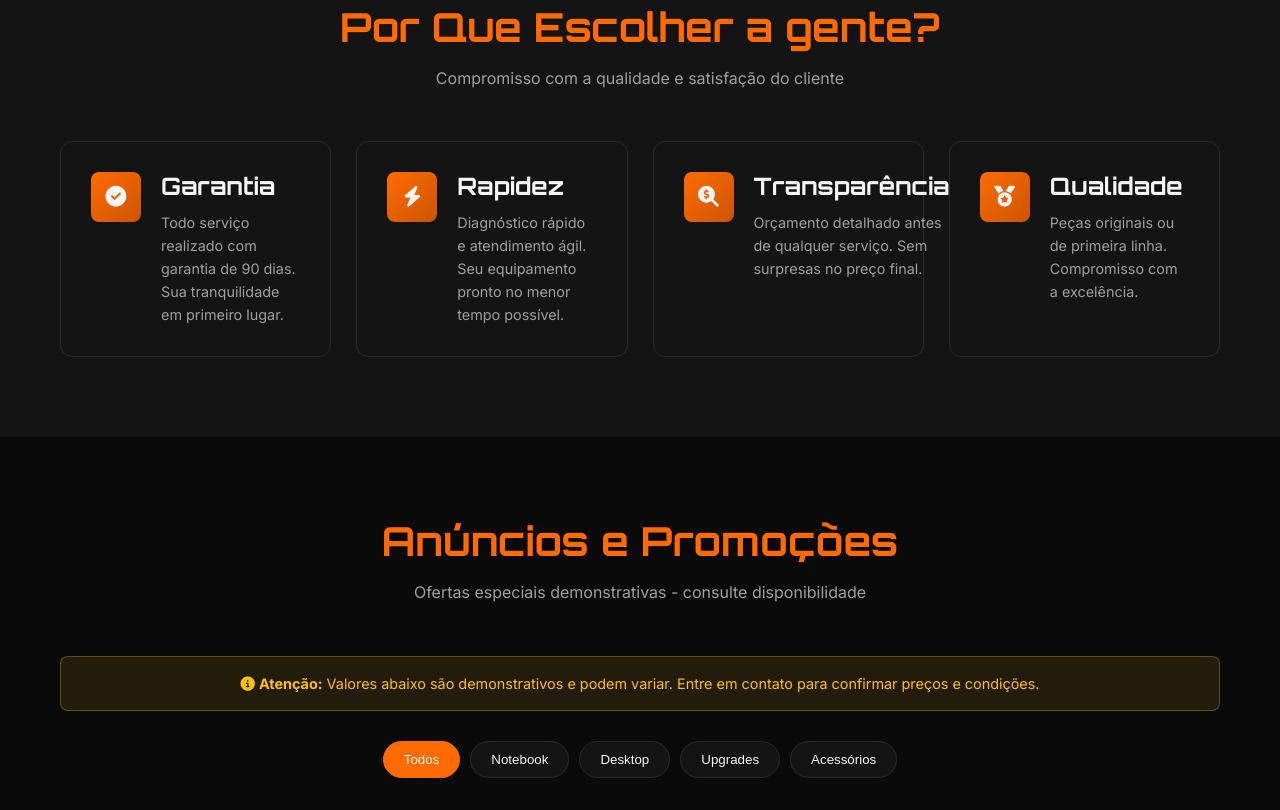
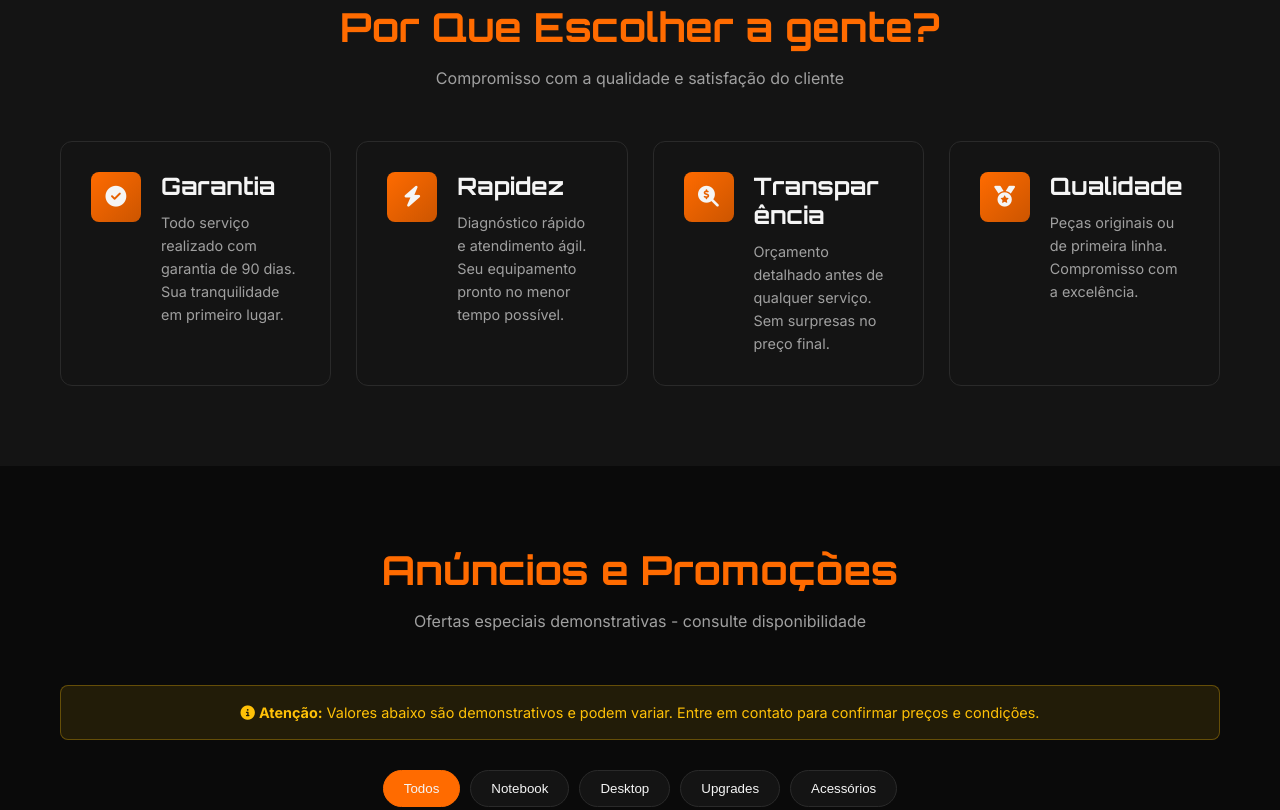
Before and after one commit to GodoyTECH/softpower-informatica-site, a plain HTML site: page index.html in a window 1280 px wide. Shown: the part 2077-2887 px from the top of the page. Drawn offline with Linux system fonts and the light colour scheme.

Commit message:
fix(ui): prevent card text overflow in differentials and other card content

```diff
--- a/assets/css/style.css
+++ b/assets/css/style.css
@@ -350,6 +350,13 @@ h3 { font-size: clamp(1.2rem, 3vw, 1.5rem); }
   border-radius: var(--radius);
   padding: 30px;
   transition: var(--transition);
+  min-width: 0;
+}
+
+.card h3,
+.card p {
+  overflow-wrap: anywhere;
+  word-break: break-word;
 }
 
 .card:hover {
@@ -405,6 +412,11 @@ h3 { font-size: clamp(1.2rem, 3vw, 1.5rem); }
   align-items: flex-start;
 }
 
+.differential-content {
+  flex: 1;
+  min-width: 0;
+}
+
 .differential-icon {
   width: 50px;
   height: 50px;
@@ -419,11 +431,15 @@ h3 { font-size: clamp(1.2rem, 3vw, 1.5rem); }
 
 .differential-content h3 {
   margin-bottom: 10px;
+  overflow-wrap: anywhere;
+  word-break: break-word;
 }
 
 .differential-content p {
   color: var(--text-muted);
   font-size: 0.9rem;
+  overflow-wrap: anywhere;
+  word-break: break-word;
 }
 
 /* ===== ANÚNCIOS ===== */
```
